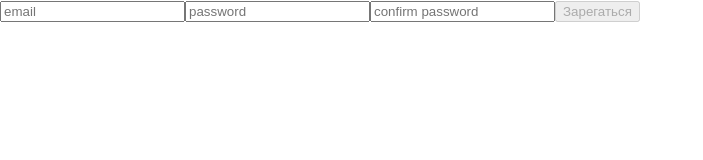
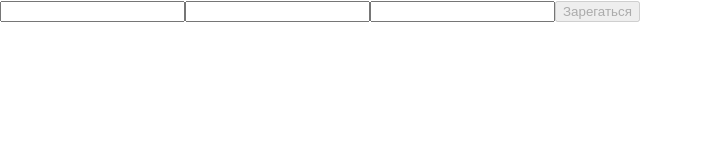
Before and after one commit to alexclosure/newReact, a React (Create React App) app: page / in a window 1280 px wide. Shown: the top 160 px of the page, without its empty margins (0-703 px from the left). Built offline with nearby package versions, Linux system fonts and the light colour scheme.

Commit message:
Forms. React-Hooks and Yup

```diff
--- a/package.json
+++ b/package.json
@@ -3,13 +3,17 @@
   "version": "0.1.0",
   "private": true,
   "dependencies": {
+    "@hookform/error-message": "^2.0.1",
+    "@hookform/resolvers": "^3.4.2",
     "@testing-library/jest-dom": "^5.17.0",
     "@testing-library/react": "^13.4.0",
     "@testing-library/user-event": "^13.5.0",
     "react": "^18.3.1",
     "react-dom": "^18.3.1",
+    "react-hook-form": "^7.51.5",
     "react-scripts": "5.0.1",
-    "web-vitals": "^2.1.4"
+    "web-vitals": "^2.1.4",
+    "yup": "^1.4.0"
   },
   "scripts": {
     "start": "react-scripts start",
--- a/src/App.css
+++ b/src/App.css
@@ -36,3 +36,11 @@
     transform: rotate(360deg);
   }
 }
+
+.errorLabel {
+  color: crimson;
+}
+
+.content {
+  display: none;
+}
--- a/src/App.js
+++ b/src/App.js
@@ -1,68 +1,60 @@
-import styles from "./App.css";
-import React, { useState, useRef } from "react";
+import styles from "./App.module.css";
+import React from "react";
+import * as yup from "yup";
+import { yupResolver } from "@hookform/resolvers/yup";
+import { useForm } from "react-hook-form";
+
+const fieldsScheme = yup.object().shape({
+  email: yup.string().required("Введите почту"),
+  password: yup
+    .string()
+    .required("Введите пароль")
+    .max(20, "Пароль должен быть не более 20 символов")
+    .min(5, "Пароль должен быть не менее  5 символов"),
+  cPassword: yup
+    .string()
+    .oneOf([yup.ref("password"), null], "Пароли не совпадают"),
+});
 
 export const App = () => {
-  const [email, setEmail] = useState("");
-  const [password, setPassword] = useState("");
-  const [cPassword, setCPassword] = useState("");
-  const [error, setError] = useState("");
+  const {
+    register,
+    handleSubmit,
+    formState: { errors, isValid },
+  } = useForm({
+    defaultValues: {
+      email: "",
+      password: "",
+      cPassword: "",
+    },
+    resolver: yupResolver(fieldsScheme),
+    mode: "onTouched",
+  });
 
-  const submitButtonRef = useRef(null);
-
-  const onEmailChange = ({ target }) => setEmail(target.value);
-  const onPasswordChange = ({ target }) => {
-    setPassword(target.value);
-    target.value.length < 8
-      ? setError("Длина пароля должна быть не менее 8 символов")
-      : setError(null);
+  const getErrorMessages = () => {
+    let loginError = "";
+    if (Object.keys(errors.length > 0)) {
+      loginError = Object.keys(errors)
+        .map((key) => (loginError = `${errors[key]?.message} \n`))
+        .join("");
+    }
+    return loginError;
   };
 
-  const onCPasswordChange = ({ target }) => {
-    setCPassword(target.value);
-    password !== target.value
-      ? setError("Пароли не совпадают")
-      : setError(null);
-
-    setTimeout(() => {
-      if (submitButtonRef.current) {
-        submitButtonRef.current.focus();
-        console.log(`match`);
-      }
-    }, 0);
+  const onSubmit = (data) => {
+    console.log(`Данные формы`, data);
   };
 
   return (
     <div className={styles.app}>
-      <form>
-        {error && <div className={styles.error}>{error}</div>}
-        <input
-          name="email"
-          type="email"
-          value={email}
-          placeholder="email"
-          onChange={onEmailChange}
-        />
-        <input
-          name="password"
-          type="password"
-          value={password}
-          placeholder="password"
-          //minLength="8"
-          onChange={onPasswordChange}
-        />
-        <input
-          name="confirmPassword"
-          type="password"
-          value={cPassword}
-          placeholder="confirm password"
-          onChange={onCPasswordChange}
-        />
-        <button
-          name="registr"
-          type="submit"
-          ref={submitButtonRef}
-          disabled={!!error || !password || !cPassword}
-        >
+      <form onSubmit={handleSubmit(onSubmit)}>
+        {getErrorMessages() && (
+          <div className={styles.errorLabel}>{getErrorMessages()}</div>
+        )}
+        <input name="email" type="email" {...register("email")} />
+        <input name="password" type="password" {...register("password")} />
+        <input name="cPassword" type="password" {...register("cPassword")} />
+        <button type="submit" disabled={!isValid}>
           Зарегаться
         </button>
       </form>
--- /dev/null
+++ b/src/App.module.css
@@ -0,0 +1,6 @@
+.App {
+  text-align: center;
+}
+.errorLabel {
+  color: crimson;
+}
```
Also changed, not shown: 1 other file (tests, documents, lock files or other folders).
